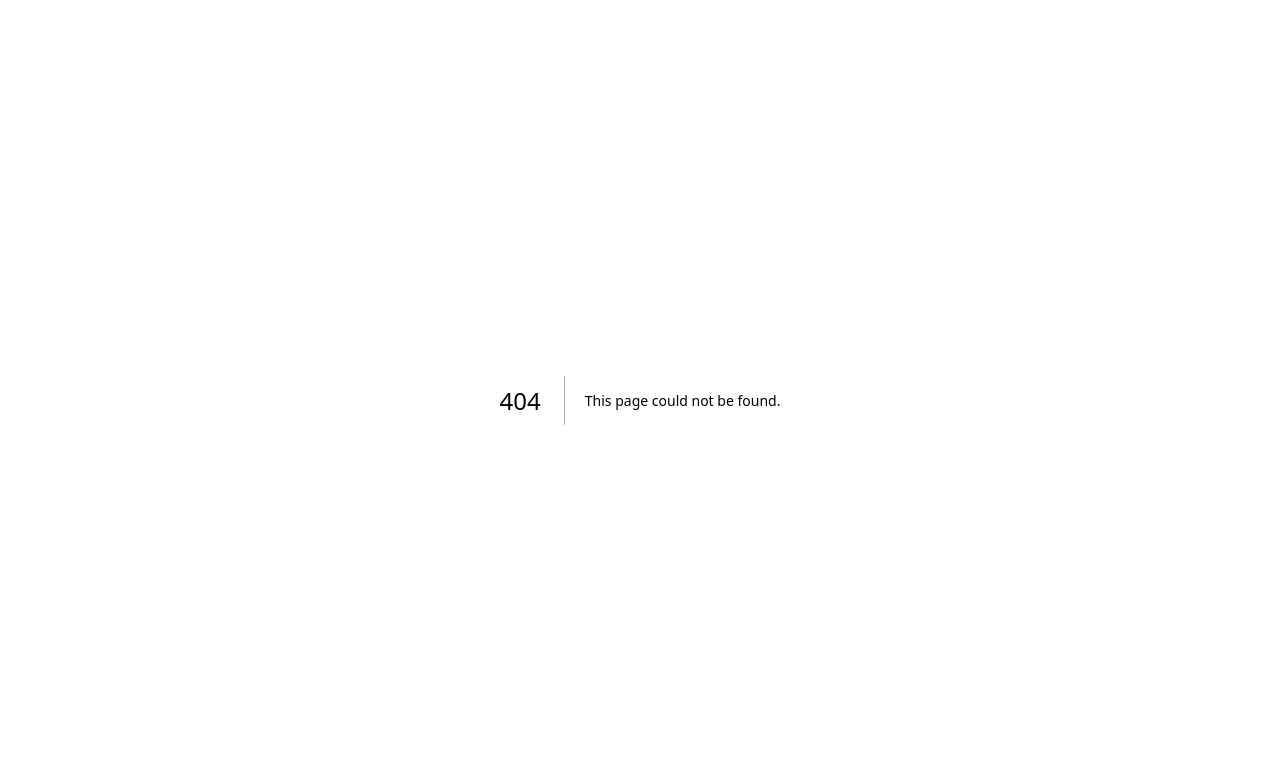
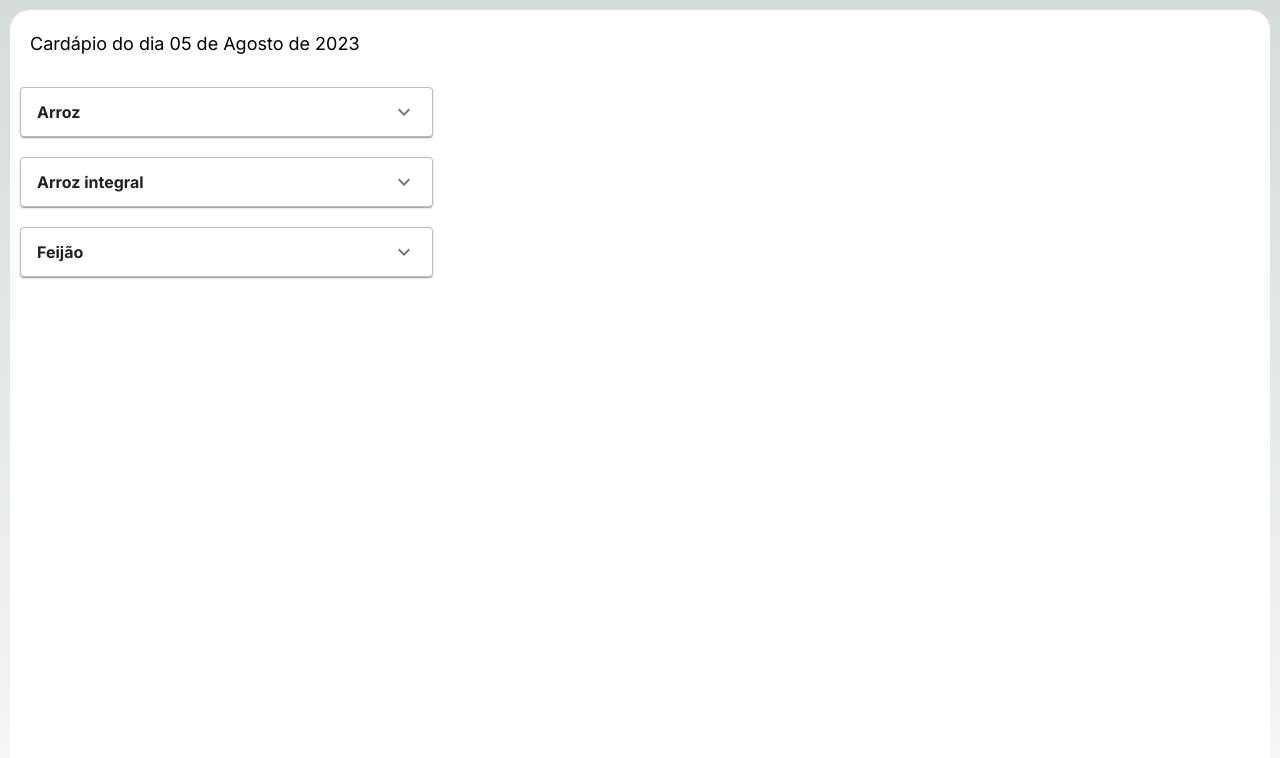
Before and after one commit to matharano/Menu-planner-frontend, a Next.js app: page /planner in a window 1280 px wide. Before the commit this address had no page. Shown: the top 758 px of the page. Built offline with nearby package versions, Linux system fonts and the light colour scheme.

Commit message:
Created the card component

```diff
--- a/package.json
+++ b/package.json
@@ -9,6 +9,10 @@
     "lint": "next lint"
   },
   "dependencies": {
+    "@emotion/react": "^11.11.1",
+    "@emotion/styled": "^11.11.0",
+    "@mui/icons-material": "^5.14.3",
+    "@mui/material": "^5.14.4",
     "@types/node": "20.4.10",
     "@types/react": "18.2.20",
     "@types/react-dom": "18.2.7",
--- a/src/app/layout.tsx
+++ b/src/app/layout.tsx
@@ -15,7 +15,7 @@ export default function RootLayout({
   children: React.ReactNode
 }) {
   return (
-    <html lang="en">
+    <html lang="pt">
       <body className={inter.className}>{children}</body>
     </html>
   )
--- /dev/null
+++ b/src/app/planner/page.tsx
@@ -0,0 +1,107 @@
+'use client'
+// Components
+import Paper from '@mui/material/Paper';
+import Accordion from '@mui/material/Accordion';
+import AccordionSummary from '@mui/material/AccordionSummary';
+import AccordionDetails from '@mui/material/AccordionDetails';
+import Autocomplete from '@mui/material/Autocomplete';
+import TextField from '@mui/material/TextField';
+import Select from '@mui/material/Select';
+import MenuItem from '@mui/material/MenuItem';
+import InputLabel from '@mui/material/InputLabel';
+import FormControl from '@mui/material/FormControl';
+
+// Icons
+import ExpandMoreIcon from '@mui/icons-material/ExpandMore';
+import { Menu } from '@mui/material';
+import './.css'
+
+let menu_template = {
+    0: [ // The numbers are the columns
+        {"name": "Arroz branco", "category": "Arroz branco"},
+        {"name": "Arroz integral", "category": "Arroz integral"},
+        {"name": "Feijão", "category": "Feijão"}
+    ],
+    1: [
+        {"name": "Carne bovina", "category": "Carne bovina"},
+        {"name": "Frango", "category": "Frango"},
+        {"name": "Peixe", "category": "Peixe"},
+        {"name": "Proteína vegetal", "category": "Proteína vegetal"}
+    ],
+    2: [
+        {"name": "Guarnição 1", "category": "Guarnição"},
+        {"name": "Guarnição 2", "category": "Guarnição"},
+        {"name": "Guarnição 3", "category": "Guarnição"},
+        {"name": "Guarnição 4", "category": "Guarnição"}
+    ]
+};
+
+function load_template() {
+    return (
+        <>Template</>
+    )
+}
+
+export default function App() {
+    return (
+        <div className="white-board" style={{ margin:10, padding:10, backgroundColor:'white' }}>
+            <div className="white-board-menu">
+                Cardápio do dia 05 de Agosto de 2023
+            </div>
+            <div className='white-board-body'>
+                <div>
+                    <div style={{marginTop:"20px"}}>{Card("Arroz")}</div>
+                    <div style={{marginTop:"20px"}}>{Card("Arroz integral")}</div>
+                    <div style={{marginTop:"20px"}}>{Card("Feijão")}</div>
+                </div>
+            </div>
+        </div>
+    );
+}
+let cost = 0
+
+function Card( name: string ) {
+    return (
+            <Accordion className='card' >
+                 <AccordionSummary
+                    expandIcon={<ExpandMoreIcon />}
+                    className='card-menu'
+                 >
+                    {name}
+                 </AccordionSummary>
+                 <AccordionDetails className='form' sx={{ p: 2 }}>
+                    <Autocomplete
+                        disablePortal
+                        id=''
+                        className='dish'
+                        size='small'
+                        options={['Example 1', 'Example 2']}
+                        renderInput={(params: any ) => <TextField {...params} label="Prato" className='dish' />}
+                    />
+                    <div className='obs-and-cost' >
+                        <TextField className='obs' label="Observação" size='small' multiline={true} rows={5} ></TextField>
+                        <FormControl className='cost' >
+                            {/* <InputLabel id="demo-simple-select-helper-label">Custo</InputLabel> */}
+                            <Select
+                                labelId="demo-simple-select-helper-label"
+                                id="demo-simple-select-helper"
+                                // label="Custo"
+                                size='small'
+                            >
+                                <MenuItem>1</MenuItem>
+                                <MenuItem>2</MenuItem>
+                                <MenuItem>3</MenuItem>
+                                <MenuItem>4</MenuItem>
+                                <MenuItem>5</MenuItem>
+                            </Select>
+                        </FormControl>
+                    </div>
+                </AccordionDetails>
+            </Accordion>
+    )
+};
+
+
+function SerializeCards() {
+    return
+};
```
Also changed, not shown: src/app/planner/.css (added), 1 other file (tests, documents, lock files or other folders).
